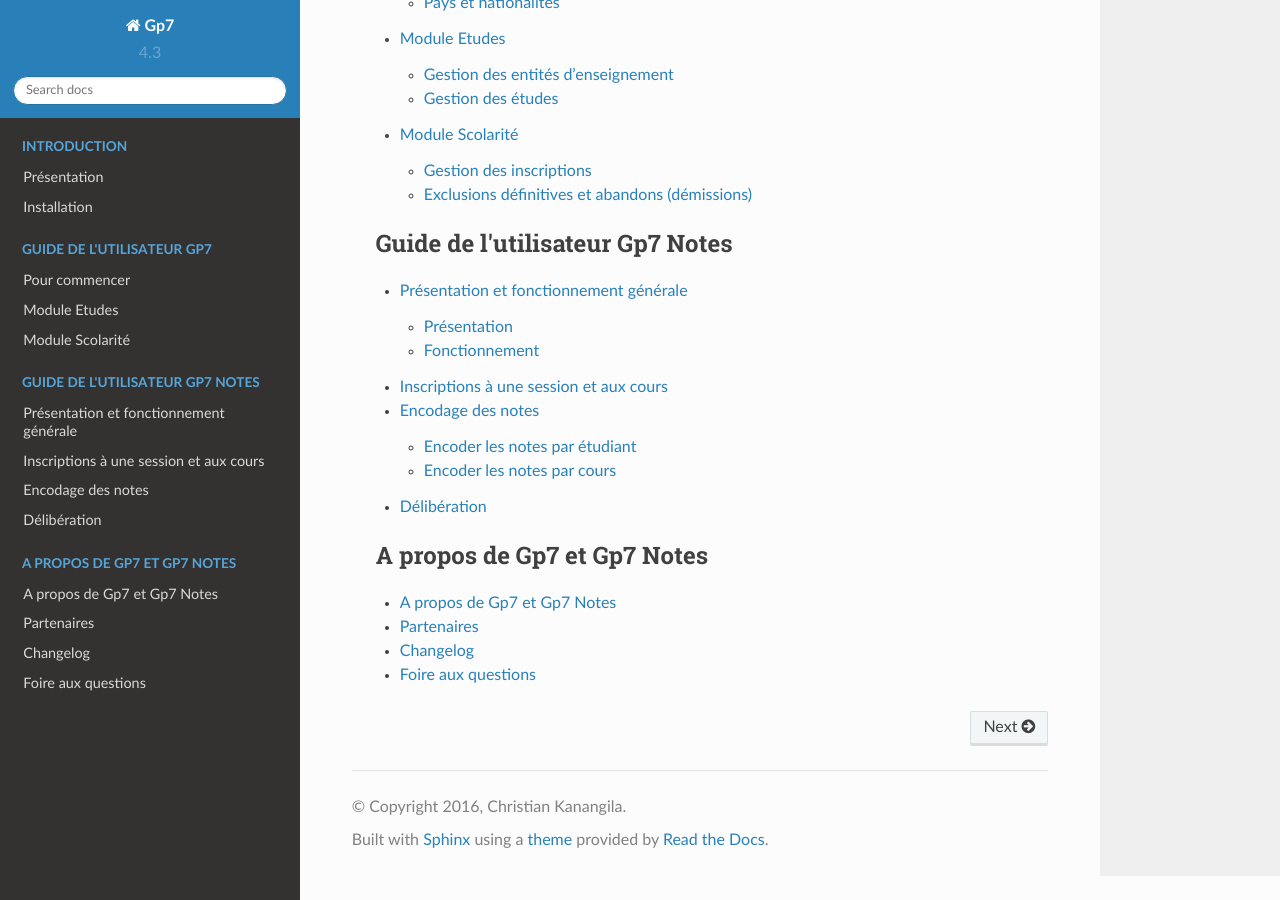
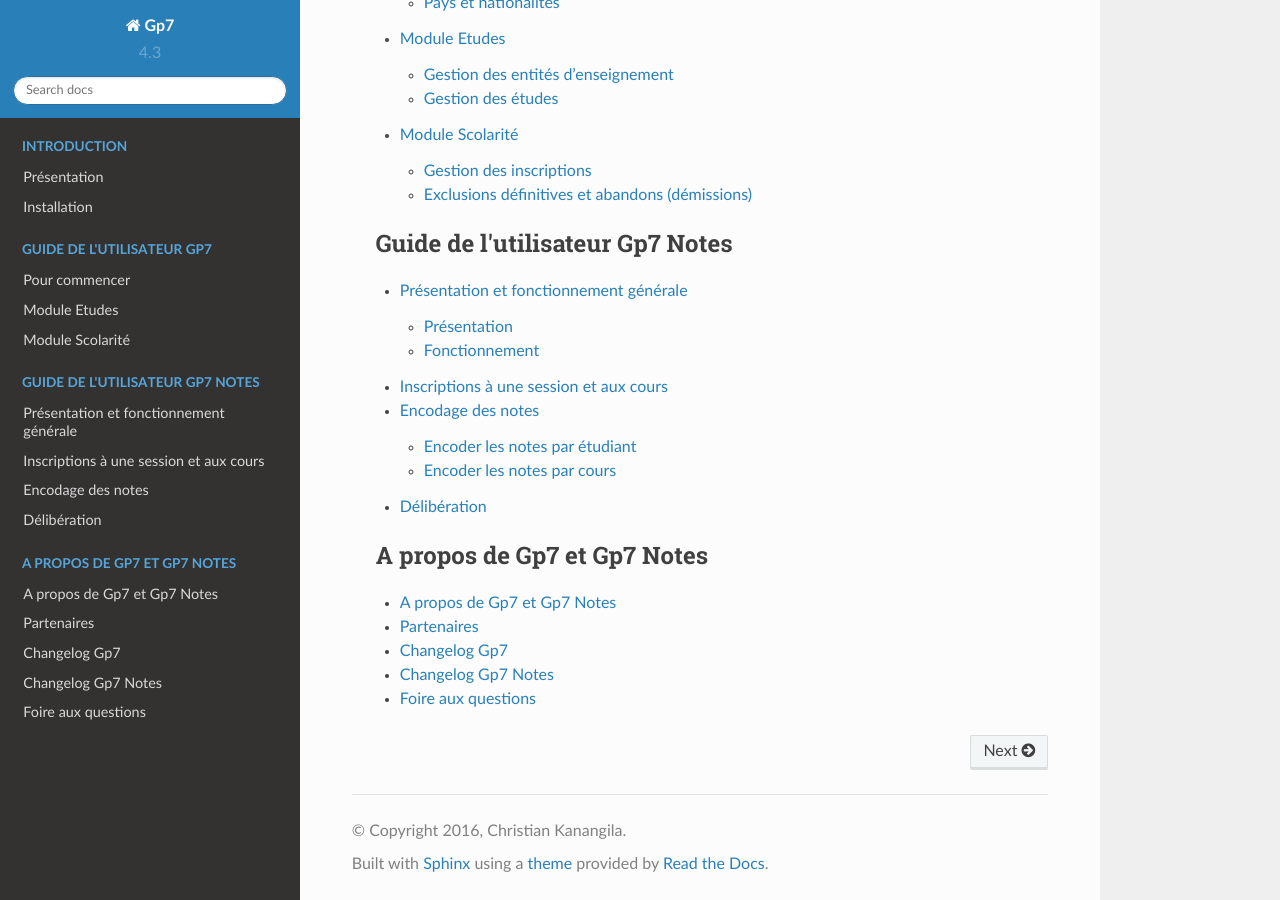
Before and after one commit to passyweb/gp7docs, a Sphinx documentation site: the page built from source/index.rst, in a window 1280 px wide and 900 px high, scrolled down 841 px. Built offline with Sphinx 7.4.7 and the Read the Docs theme 2.0.0, drawn with Linux system fonts in a browser that asks for light colours.

Commit message:
changelog

```diff
--- a/source/about/changelog.rst
+++ /dev/null
@@ -1,5 +0,0 @@
-*********
-Changelog
-*********
-
-.. todo:: En cours de redaction
--- /dev/null
+++ b/source/about/changelog/gp7.rst
@@ -0,0 +1,11 @@
+*************
+Changelog Gp7
+*************
+
+* Gp7
+
+    - 4.3.15
+
+        - New
+
+        - Fix
--- /dev/null
+++ b/source/about/changelog/gp7notes.rst
@@ -0,0 +1,3 @@
+*******************
+Changelog Gp7 Notes
+*******************
--- a/source/index.rst
+++ b/source/index.rst
@@ -53,5 +53,6 @@
 
    about/about
    about/partners
-   about/changelog
+   about/changelog/gp7
+   about/changelog/gp7notes
    about/faq
```
